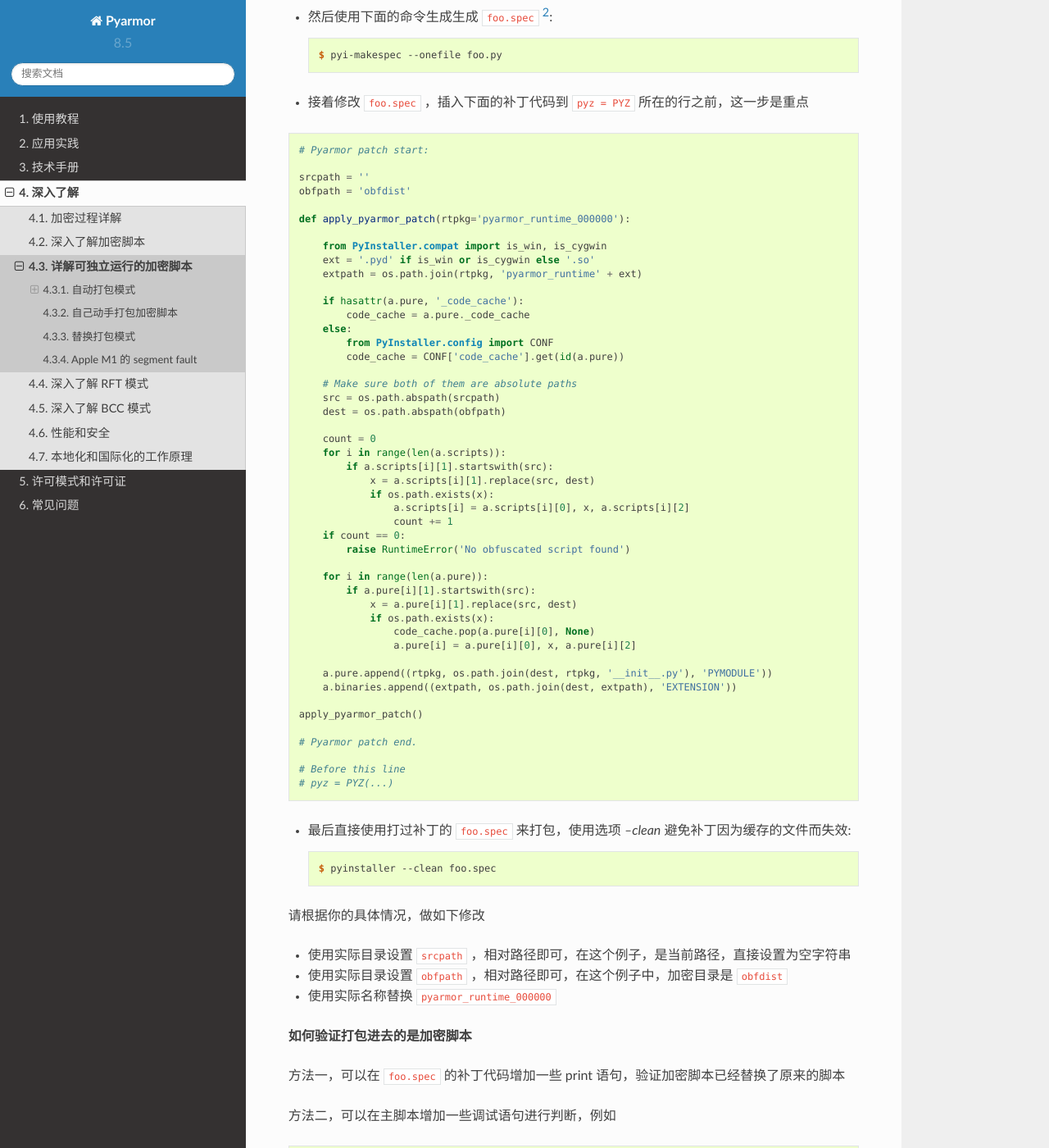
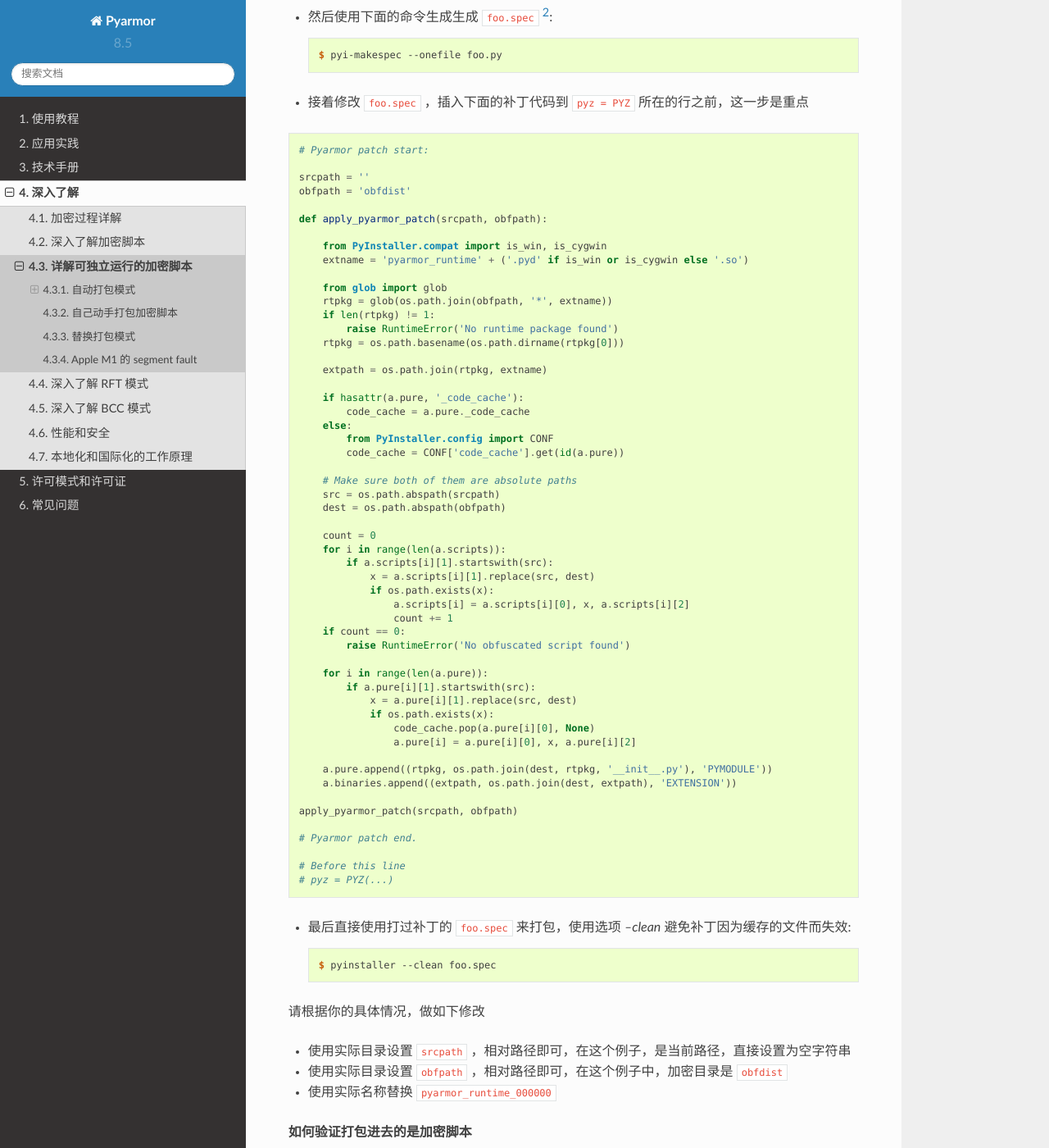
Before and after one commit to dashingsoft/pyarmor-docs-zh, a Sphinx documentation site: the page built from docs/topic/repack.rst, in a window 1280 px wide and 1400 px high, scrolled down 4189 px. Shown: the whole window at 82% size. Built offline with Sphinx 7.4.7 and the Read the Docs theme 2.0.0, drawn with Linux system fonts in a browser that asks for light colours.

Commit message:
简化人工打包的补丁脚本

```diff
--- a/docs/topic/repack.rst
+++ b/docs/topic/repack.rst
@@ -166,11 +166,18 @@ __ https://pyinstaller.org/en/stable/spec-files.html
     srcpath = ''
     obfpath = 'obfdist'
 
-    def apply_pyarmor_patch(rtpkg='pyarmor_runtime_000000'):
+    def apply_pyarmor_patch(srcpath, obfpath):
 
         from PyInstaller.compat import is_win, is_cygwin
-        ext = '.pyd' if is_win or is_cygwin else '.so'
-        extpath = os.path.join(rtpkg, 'pyarmor_runtime' + ext)
+        extname = 'pyarmor_runtime' + ('.pyd' if is_win or is_cygwin else '.so')
+
+        from glob import glob
+        rtpkg = glob(os.path.join(obfpath, '*', extname))
+        if len(rtpkg) != 1:
+            raise RuntimeError('No runtime package found')
+        rtpkg = os.path.basename(os.path.dirname(rtpkg[0]))
+
+        extpath = os.path.join(rtpkg, extname)
 
         if hasattr(a.pure, '_code_cache'):
             code_cache = a.pure._code_cache
@@ -202,7 +209,7 @@ __ https://pyinstaller.org/en/stable/spec-files.html
         a.pure.append((rtpkg, os.path.join(dest, rtpkg, '__init__.py'), 'PYMODULE'))
         a.binaries.append((extpath, os.path.join(dest, extpath), 'EXTENSION'))
 
-    apply_pyarmor_patch()
+    apply_pyarmor_patch(srcpath, obfpath)
 
     # Pyarmor patch end.
 
```
